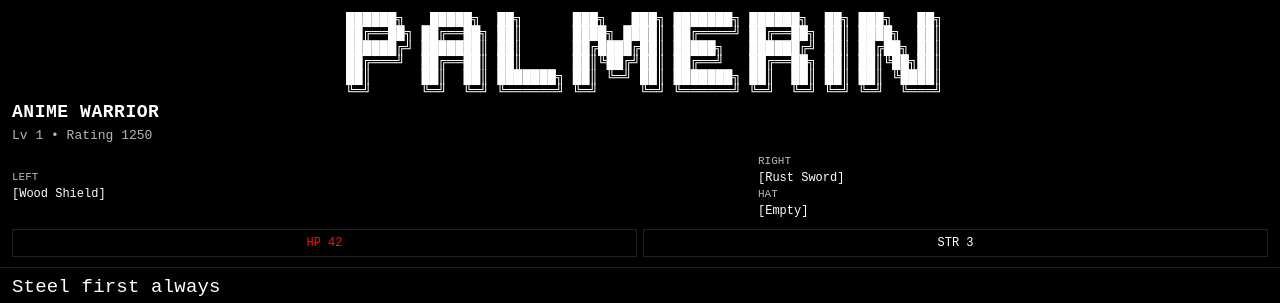
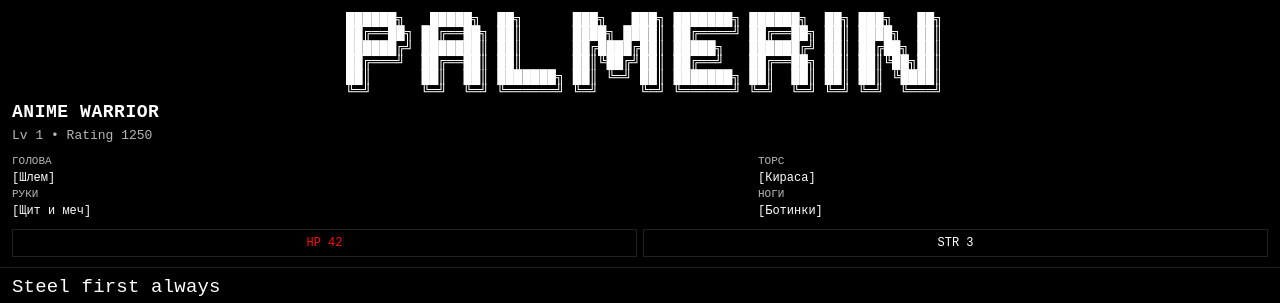
Before and after one commit to yeargor/palmerin, a website with bundled scripts: page index.html in a window 1280 px wide. Shown: the top 303 px of the page. Built offline with nearby package versions, Linux system fonts and the light colour scheme.

Commit message:
refactor equip labels to ru categories and component names

```diff
--- a/app.js
+++ b/app.js
@@ -203,9 +203,10 @@ const randomPreset = buildRandomPreset();
 
 const characterNameEl = document.getElementById("characterName");
 const characterMetaEl = document.getElementById("characterMeta");
-const leftHandEl = document.getElementById("leftHand");
-const rightHandEl = document.getElementById("rightHand");
-const bodySlotEl = document.getElementById("bodySlot");
+const hatSlotEl = document.getElementById("hatSlot");
+const armsSlotEl = document.getElementById("armsSlot");
+const torsoSlotEl = document.getElementById("torsoSlot");
+const legsSlotEl = document.getElementById("legsSlot");
 const statsRowEl = document.getElementById("statsRow");
 const logContainerEl = document.getElementById("logContainer");
 const logListEl = document.getElementById("logList");
@@ -218,6 +219,21 @@ const logoEl = document.querySelector(".game-logo");
 const closeAsciiBtnEl = document.getElementById("closeAsciiBtn");
 let character = null;
 let replyTypewriter = null;
+
+const componentNameRuById = {
+  hat_warrior: "Шлем",
+  hat_mage: "Шляпа волшебника",
+  hat_cowboy: "Ковбойская шляпа",
+  arms_warrior: "Щит и меч",
+  arms_mage: "Рубаха",
+  arms_mage_mantle_top: "Магическое ожерелье",
+  arms_cowboy: "Револьверы",
+  torso_warrior: "Кираса",
+  torso_mage: "Мантия",
+  torso_mage_mantle_bottom: "Мантия колдуна",
+  torso_cowboy: "Ремень охотника",
+  legs_boots: "Ботинки",
+};
 
 function openProfileSelectorPage() {
   const url = new URL(window.location.href);
@@ -516,18 +532,21 @@ class ReplyTypewriter {
 }
 
 function renderHeader() {
+  const preset =
+    state.classId === "random"
+      ? randomPreset
+      : characterPresetByClassId[state.classId] || characterPresetByClassId.warrior;
+  const getLabel = (componentId) => componentNameRuById[componentId] || "неизвестно";
+
   characterNameEl.textContent = state.name;
   characterMetaEl.textContent = `Lv ${state.level} • Rating ${state.rating}`;
-  leftHandEl.textContent = `[${state.equipment.leftHand}]`;
-  rightHandEl.textContent = `[${state.equipment.rightHand}]`;
-  bodySlotEl.textContent = `[${state.equipment.body}]`;
+  hatSlotEl.textContent = `[${getLabel(preset.hat)}]`;
+  armsSlotEl.textContent = `[${getLabel(preset.arms)}]`;
+  torsoSlotEl.textContent = `[${getLabel(preset.torso)}]`;
+  legsSlotEl.textContent = `[${getLabel(preset.legs)}]`;
 
   spriteEl.style.color = rarityToCssVar[state.rarity] || "var(--rare)";
   try {
-    const preset =
-      state.classId === "random"
-        ? randomPreset
-        : characterPresetByClassId[state.classId] || characterPresetByClassId.warrior;
     const rendered = renderPresetToSprite(preset, state.classId);
     latestRenderedSpriteMeta = rendered;
     spriteEl.innerHTML = `<span class="sprite-grid-content">${rendered.html}</span>`;
--- a/index.html
+++ b/index.html
@@ -25,17 +25,19 @@
 
         <div class="hero-grid">
           <div class="equip equip-left">
-            <p class="equip-label">LEFT</p>
-            <p id="leftHand">[Wood Shield]</p>
+            <p class="equip-label">ГОЛОВА</p>
+            <p id="hatSlot">[Пусто]</p>
+            <p class="equip-label">РУКИ</p>
+            <p id="armsSlot">[Пусто]</p>
           </div>
 
           <div class="equip-center-spacer" aria-hidden="true"></div>
 
           <div class="equip equip-right">
-            <p class="equip-label">RIGHT</p>
-            <p id="rightHand">[Rust Sword]</p>
-            <p class="equip-label">HAT</p>
-            <p id="bodySlot">[Empty]</p>
+            <p class="equip-label">ТОРС</p>
+            <p id="torsoSlot">[Пусто]</p>
+            <p class="equip-label">НОГИ</p>
+            <p id="legsSlot">[Пусто]</p>
           </div>
         </div>
 
--- a/src/sprite-constructor.js
+++ b/src/sprite-constructor.js
@@ -82,16 +82,22 @@ export const componentById = {
   arms_mage: new SpriteComponent({
     id: "arms_mage",
     slot: "arms",
+    layers: [makeLayer(0, 5, "/   \\", "sprite-main", 1)],
+    anchor: { pattern: "/   \\", targetIndexes: [0, 4] },
+  }),
+  arms_mage_mantle_top: new SpriteComponent({
+    id: "arms_mage_mantle_top",
+    slot: "arms",
     layers: [
       makeLayer(-3, 16, ".", "sprite-dust", 2),
       makeLayer(-2, 15, ".", "sprite-dust", 2),
       makeLayer(-1, 14, ".", "sprite-dust", 2),
       makeLayer(-1, 17, ".", "sprite-dust", 2),
-      makeLayer(0, 5, "/   \\ ", "sprite-main", 1),
+      makeLayer(0, 5, "/  o\\", "sprite-main", 1),
       makeLayer(0, 11, "/", "sprite-shield", 2),
       makeLayer(0, 15, ".", "sprite-dust", 2),
     ],
-    anchor: { pattern: "/   \\", targetIndexes: [0, 4] },
+    anchor: { pattern: "/  o\\", targetIndexes: [2, 2] },
   }),
   arms_cowboy: new SpriteComponent({
     id: "arms_cowboy",
@@ -117,6 +123,12 @@ export const componentById = {
     layers: [makeLayer(0, 4, "/_____\\")],
     anchor: { pattern: "/_____\\", targetIndexes: [2, 4] },
   }),
+  torso_mage_mantle_bottom: new SpriteComponent({
+    id: "torso_mage_mantle_bottom",
+    slot: "torso",
+    layers: [makeLayer(0, 4, "/__/\\_\\")],
+    anchor: { pattern: "/__/\\_\\", targetIndexes: [3, 4] },
+  }),
   torso_cowboy: new SpriteComponent({
     id: "torso_cowboy",
     slot: "torso",
@@ -128,12 +140,6 @@ export const componentById = {
     id: "legs_boots",
     slot: "legs",
     layers: [makeLayer(0, 2, "/_/ \\_\\")],
-    anchor: { pattern: "/_/ \\_\\", targetIndexes: [3, 3] },
-  }),
-  legs_boots_offset: new SpriteComponent({
-    id: "legs_boots_offset",
-    slot: "legs",
-    layers: [makeLayer(0, 4, "/_/ \\_\\")],
     anchor: { pattern: "/_/ \\_\\", targetIndexes: [3, 3] },
   }),
 };
@@ -149,8 +155,8 @@ export const characterPresetByClassId = {
   mage: {
     hat: "hat_mage",
     face: "face_plain",
-    arms: "arms_mage",
-    torso: "torso_mage",
+    arms: "arms_mage_mantle_top",
+    torso: "torso_mage_mantle_bottom",
     legs: "legs_boots",
   },
   cowboy: {
@@ -158,16 +164,16 @@ export const characterPresetByClassId = {
     face: "face_bandana",
     arms: "arms_cowboy",
     torso: "torso_cowboy",
-    legs: "legs_boots_offset",
+    legs: "legs_boots",
   },
 };
 
 export const randomPoolBySlot = {
   hat: ["hat_warrior", "hat_mage", "hat_cowboy"],
   face: ["face_plain", "face_bandana"],
-  arms: ["arms_warrior", "arms_mage", "arms_cowboy"],
-  torso: ["torso_warrior", "torso_mage", "torso_cowboy"],
-  legs: ["legs_boots", "legs_boots_offset"],
+  arms: ["arms_warrior", "arms_mage", "arms_mage_mantle_top", "arms_cowboy"],
+  torso: ["torso_warrior", "torso_mage", "torso_mage_mantle_bottom", "torso_cowboy"],
+  legs: ["legs_boots"],
 };
 
 function randomFrom(list) {
```
Also changed, not shown: docs/components.txt (added, +52 -0 lines), docs/mage_sprite.txt (+18 -0 lines).
